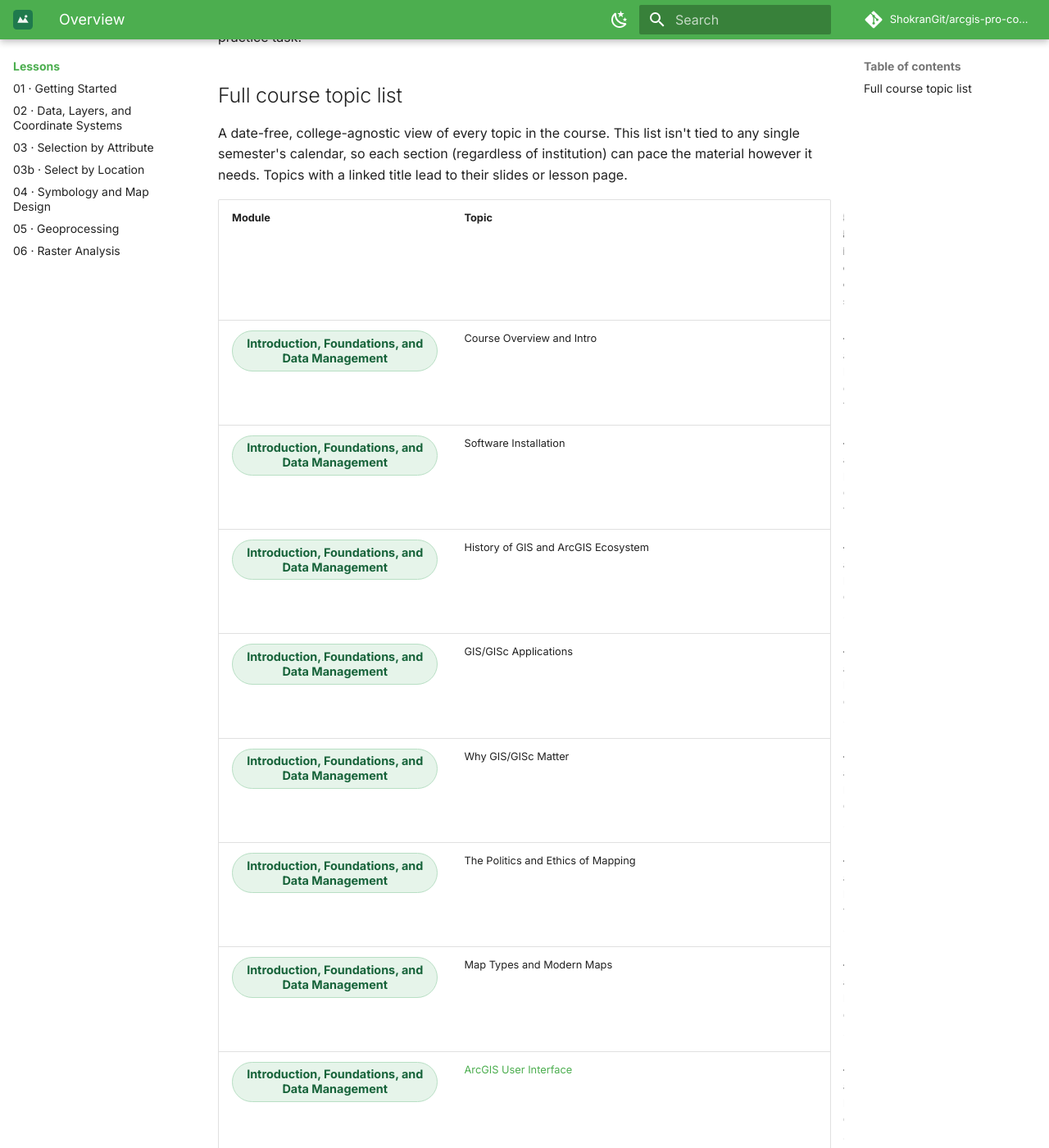
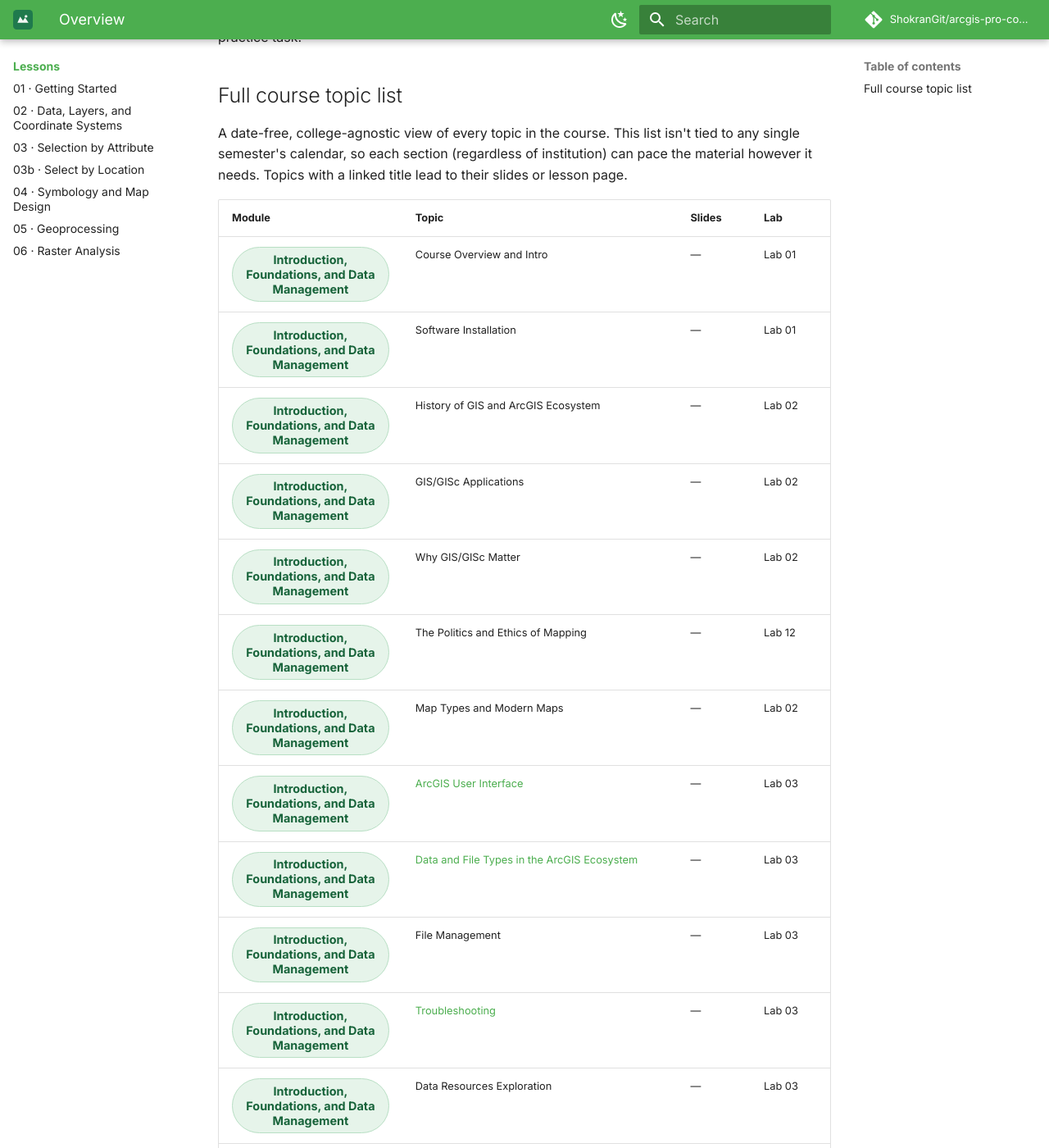
Before and after one commit to ShokranGit/arcgis-pro-course, an MkDocs documentation site: the page built from docs/lessons/index.md, in a window 1280 px wide and 1400 px high, scrolled down 261 px. Shown: the whole window at 82% size. Built offline with MkDocs 1.6.1 and Material for MkDocs 9.7.7, drawn with Linux system fonts in a browser that asks for light colours; comment, search, counter and statistics services are not loaded.

Commit message:
Update topics-table column widths for new Slides and Lab columns

```diff
--- a/docs/assets/css/extra.css
+++ b/docs/assets/css/extra.css
@@ -240,9 +240,13 @@
   min-width: 0 !important;
 }
 .topics-table table th:nth-child(1),
-.topics-table table td:nth-child(1) { width: 38% !important; }
+.topics-table table td:nth-child(1) { width: 30% !important; }
 .topics-table table th:nth-child(2),
-.topics-table table td:nth-child(2) { width: 62% !important; }
+.topics-table table td:nth-child(2) { width: 45% !important; }
+.topics-table table th:nth-child(3),
+.topics-table table td:nth-child(3) { width: 12% !important; }
+.topics-table table th:nth-child(4),
+.topics-table table td:nth-child(4) { width: 13% !important; }
 
 /* Assignments and Grading table: Assignment | Undergraduate | Graduate */
 .assign-table table {
```
